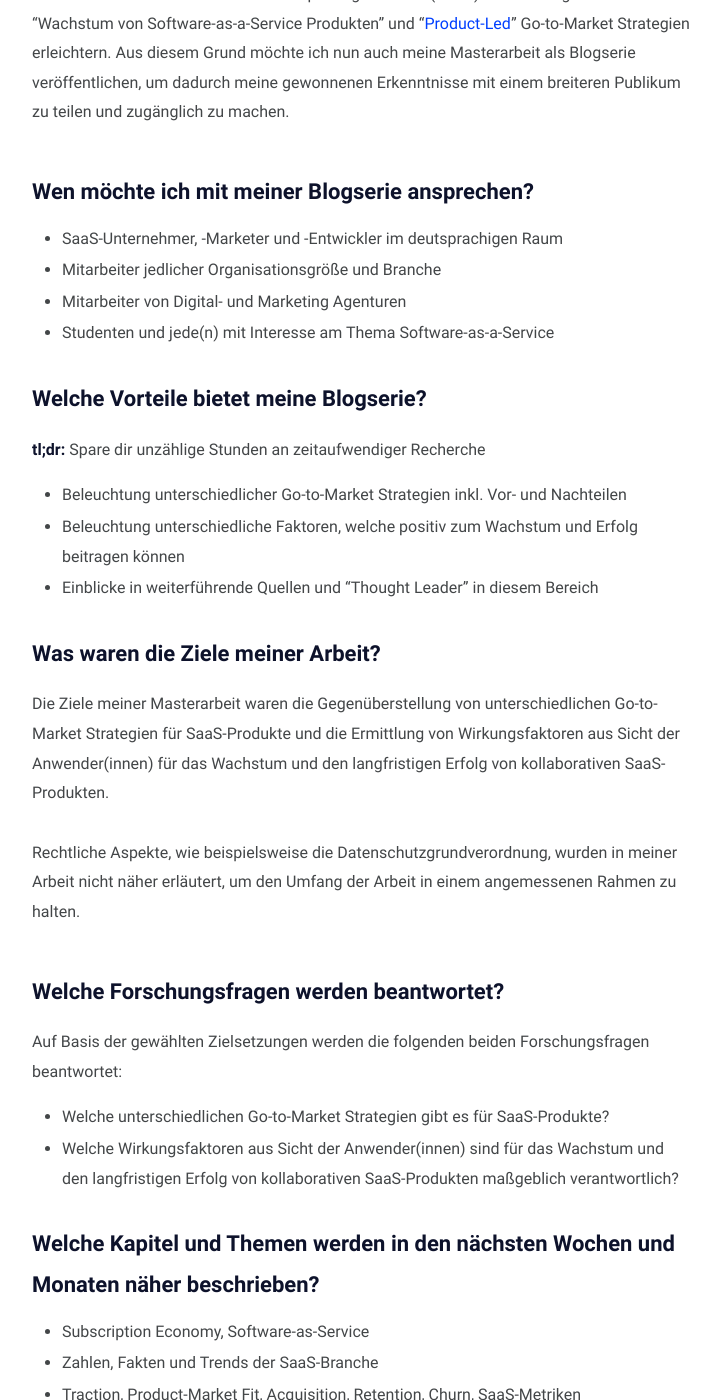
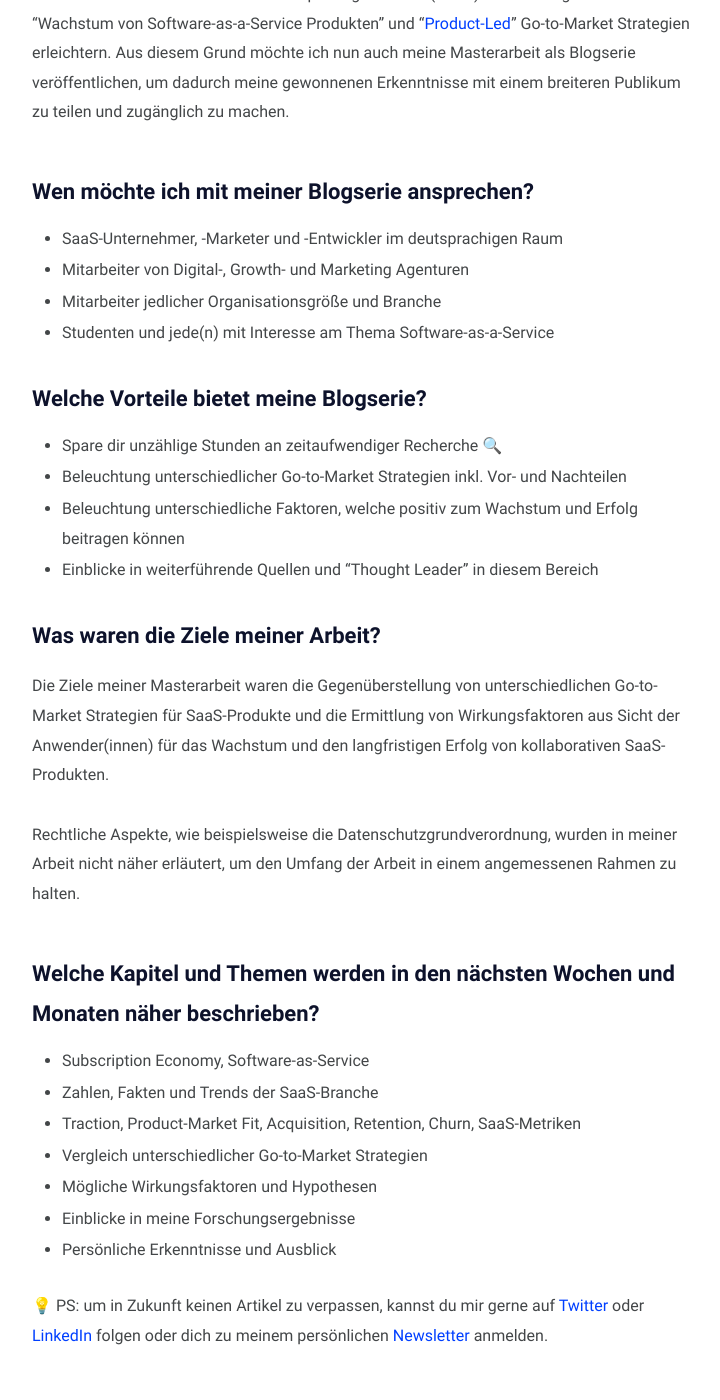
Before and after one commit to mariostnr/website, a Jekyll site: the page built from _posts/2020-09-26-wachstum-und-erfolg-saas-produkte.md, in a window 1280 px wide and 1400 px high, scrolled down 909 px. Shown: the whole window, without its empty margins (278-998 px from the left). Built offline with Jekyll 4.4.1, drawn with Linux system fonts in a browser that asks for light colours.

Commit message:
Update Blog “2020-09-26-wachstum-und-erfolg-saas-produkte”

```diff
--- a/_posts/2020-09-26-wachstum-und-erfolg-saas-produkte.md
+++ b/_posts/2020-09-26-wachstum-und-erfolg-saas-produkte.md
@@ -1,8 +1,12 @@
 ---
 title: Wachstum und Erfolg von kollaborativen Software-as-a-Service Produkten
 date: 2020-09-26 13:04:00 +07:00
-tags: [SaaS, Growth ]
-description: Kern meiner Arbeit war es herauszufinden, welche Wirkungsfaktoren sich positiv auf das Wachstum und schlussendlich den finanziellen Erfolg von kollaborativen Software-as-a-Service (SaaS) Produkten auswirken
+tags:
+  - SaaS
+  - Growth
+description: Kern meiner Arbeit war es herauszufinden, welche Wirkungsfaktoren
+  sich positiv auf das Wachstum und schlussendlich den finanziellen Erfolg von
+  kollaborativen Software-as-a-Service (SaaS) Produkten auswirken
 ---
 
 # Wachstum und Erfolg von kollaborativen Software-as-a-Service Produkten
@@ -20,14 +24,13 @@ Ich möchte mit meiner Arbeit deutschsprachigen Lesern(innen) den Einstieg in di
 ## Wen möchte ich mit meiner Blogserie ansprechen?
 
 - SaaS-Unternehmer, -Marketer und -Entwickler im deutsprachigen Raum
+- Mitarbeiter von Digital-, Growth- und Marketing Agenturen
 - Mitarbeiter jedlicher Organisationsgröße und Branche
-- Mitarbeiter von Digital- und Marketing Agenturen
 - Studenten und jede(n) mit Interesse am Thema Software-as-a-Service
 
 ## Welche Vorteile bietet meine Blogserie?
 
-**tl;dr:** Spare dir unzählige Stunden an zeitaufwendiger Recherche
-
+- Spare dir unzählige Stunden an zeitaufwendiger Recherche 🔍
 - Beleuchtung unterschiedlicher Go-to-Market Strategien inkl. Vor- und Nachteilen
 - Beleuchtung unterschiedliche Faktoren, welche positiv zum Wachstum und Erfolg beitragen können
 - Einblicke in weiterführende Quellen und "Thought Leader" in diesem Bereich
@@ -37,13 +40,6 @@ Ich möchte mit meiner Arbeit deutschsprachigen Lesern(innen) den Einstieg in di
 Die Ziele meiner Masterarbeit waren die Gegenüberstellung von unterschiedlichen Go-to-Market Strategien für SaaS-Produkte und die Ermittlung von Wirkungsfaktoren aus Sicht der Anwender(innen) für das Wachstum und den langfristigen Erfolg von kollaborativen SaaS-Produkten.
 
 Rechtliche Aspekte, wie beispielsweise die Datenschutzgrundverordnung, wurden in meiner Arbeit nicht näher erläutert, um den Umfang der Arbeit in einem angemessenen Rahmen zu halten.
-
-## Welche Forschungsfragen werden beantwortet?
-
-Auf Basis der gewählten Zielsetzungen werden die folgenden beiden Forschungsfragen beantwortet:
-
-- Welche unterschiedlichen Go-to-Market Strategien gibt es für SaaS-Produkte?
-- Welche Wirkungsfaktoren aus Sicht der Anwender(innen) sind für das Wachstum und den langfristigen Erfolg von kollaborativen SaaS-Produkten maßgeblich verantwortlich?
 
 ## Welche Kapitel und Themen werden in den nächsten Wochen und Monaten näher beschrieben?
 
```
